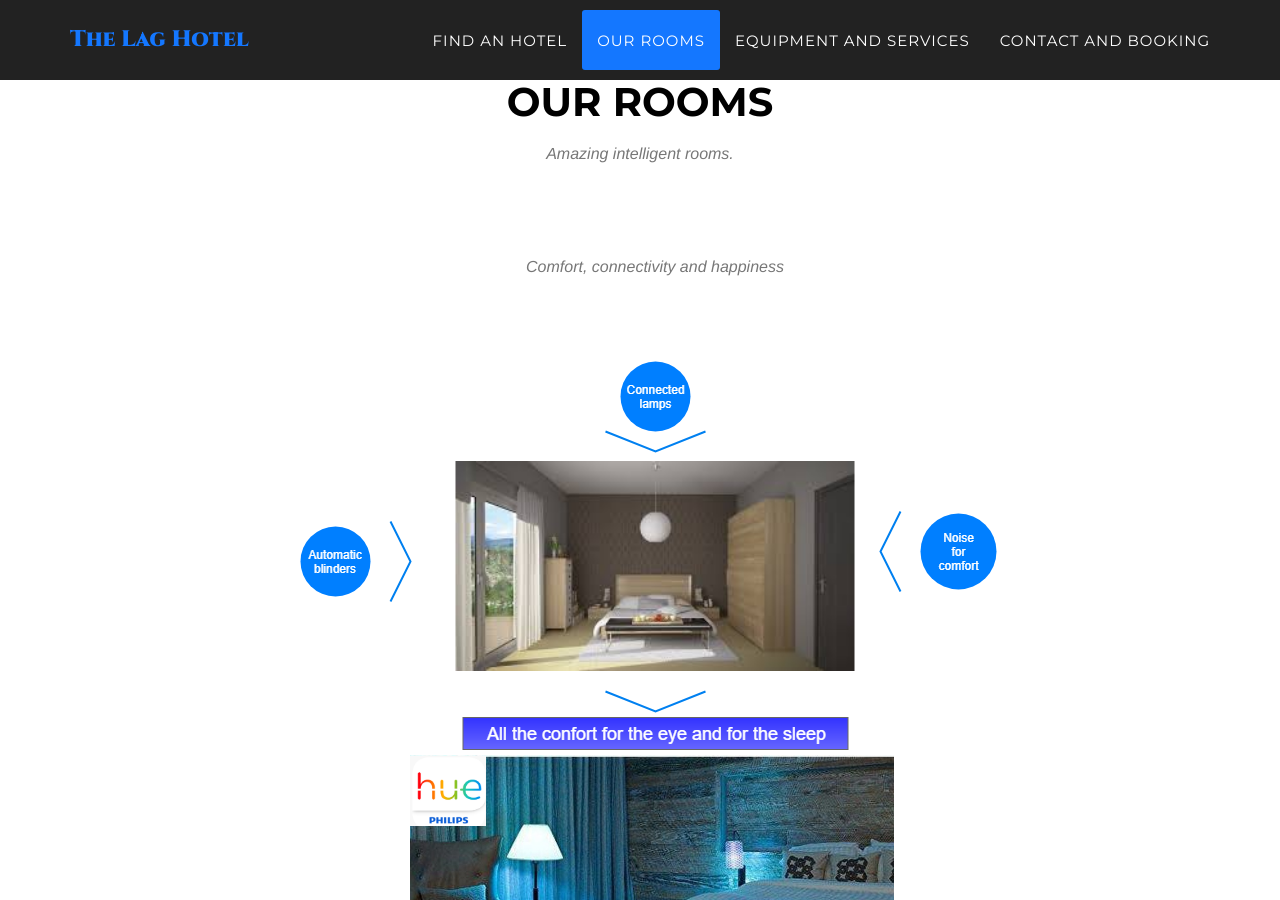
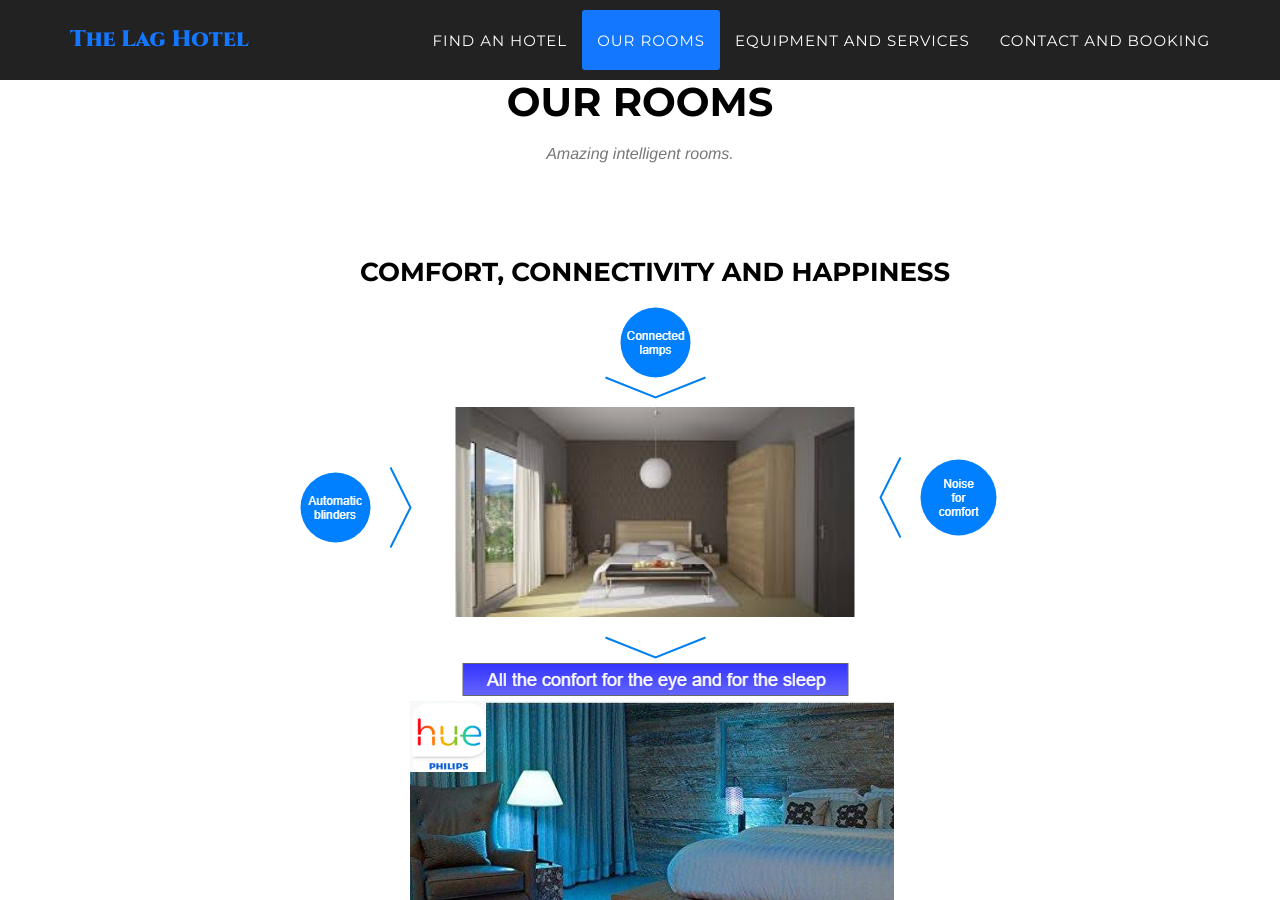
Before and after one commit to VincentGautier/Hotel-web-site, a Jekyll site: the page built from index.html, in a window 1280 px wide and 900 px high, scrolled down 1690 px. Built offline with Jekyll 4.4.1, drawn with Linux system fonts in a browser that asks for light colours; some web fonts are replaced.

Commit message:
Update our_rooms.html

```diff
--- a/_includes/our_rooms.html
+++ b/_includes/our_rooms.html
@@ -10,7 +10,7 @@
         <div class="container">
             <div class="row">
                 <div class="col-lg-12 text-center">
-                    <h3 class="section-subheading text-muted">Comfort, connectivity and happiness</h3>
+                    <h3 >Comfort, connectivity and happiness</h3>
                 </div>
             </div>
             <div class="row text-center">
```
